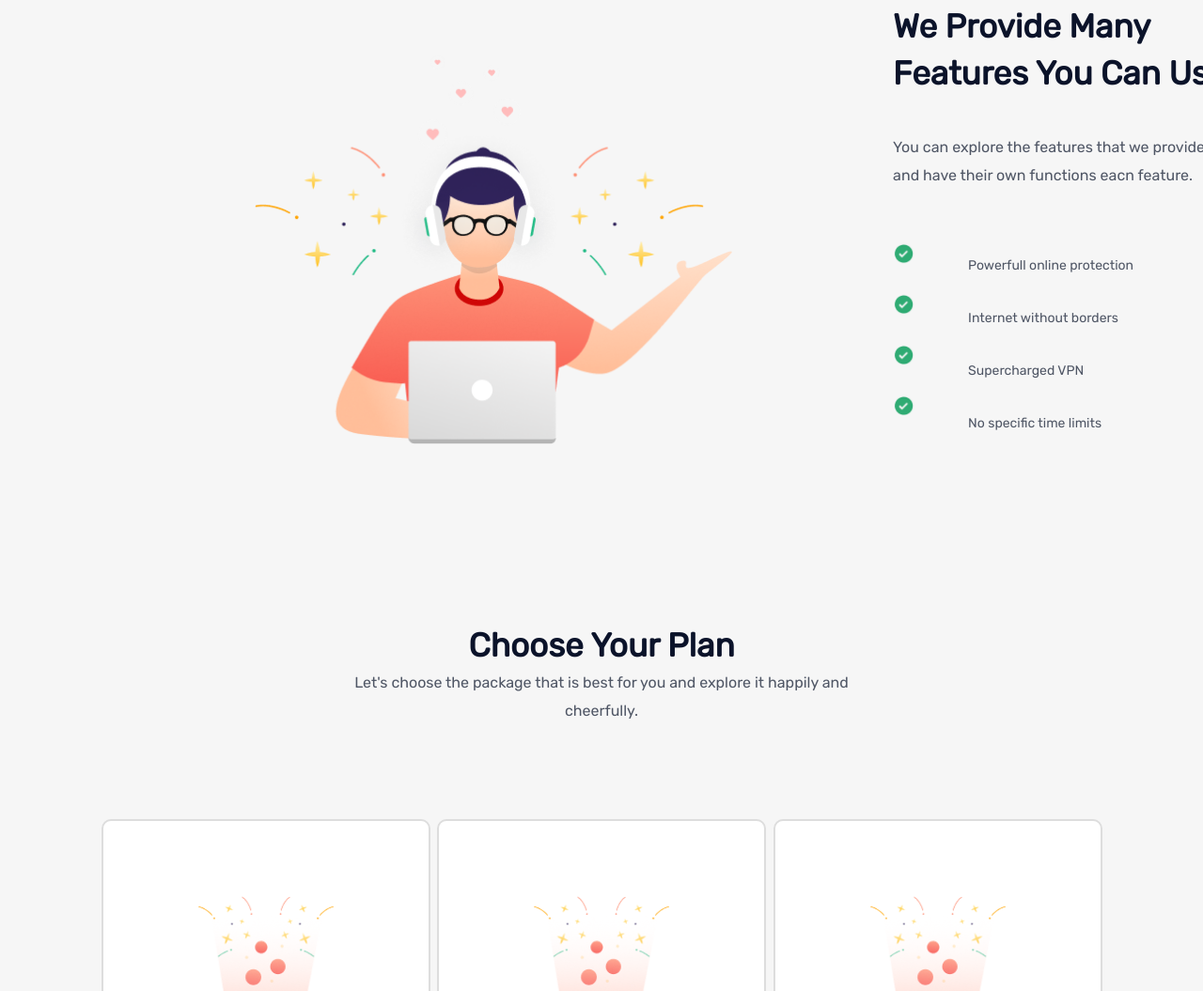
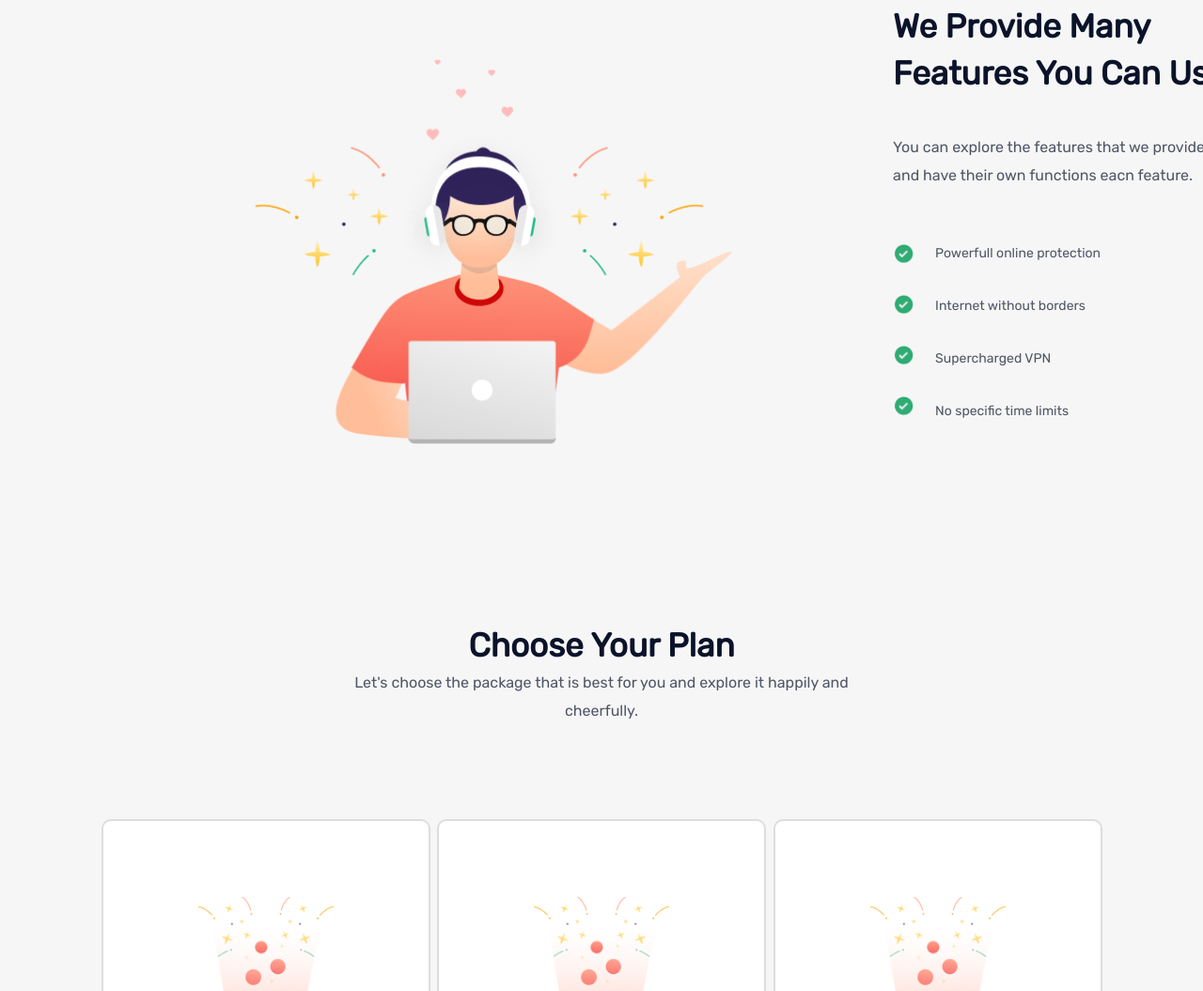
Before and after one commit to Popova-Ekaterina/Laba2, a plain HTML site: page index.html in a window 1280 px wide. Shown: the part 1118-2173 px from the top of the page at 94% size. Drawn offline with Linux system fonts and the light colour scheme; files whose address does not match are found by name; a web font is replaced by a local one.

Commit message:
Validator fix2

```diff
--- a/css/style.css
+++ b/css/style.css
@@ -471,12 +471,12 @@ ul.Menu_vr
 {
     list-style-type:none;
 
-    position: relative; /*пыозицию можно менять*/
+    position: relative; /*позицию можно менять*/
     width: 179px;
     height: 30px;
     margin-left: 950.12px;
-    top: -350px;
-    left: 40px;
+    top: -363px;
+    left: 5px;
 
 
     font-style: normal;
```
